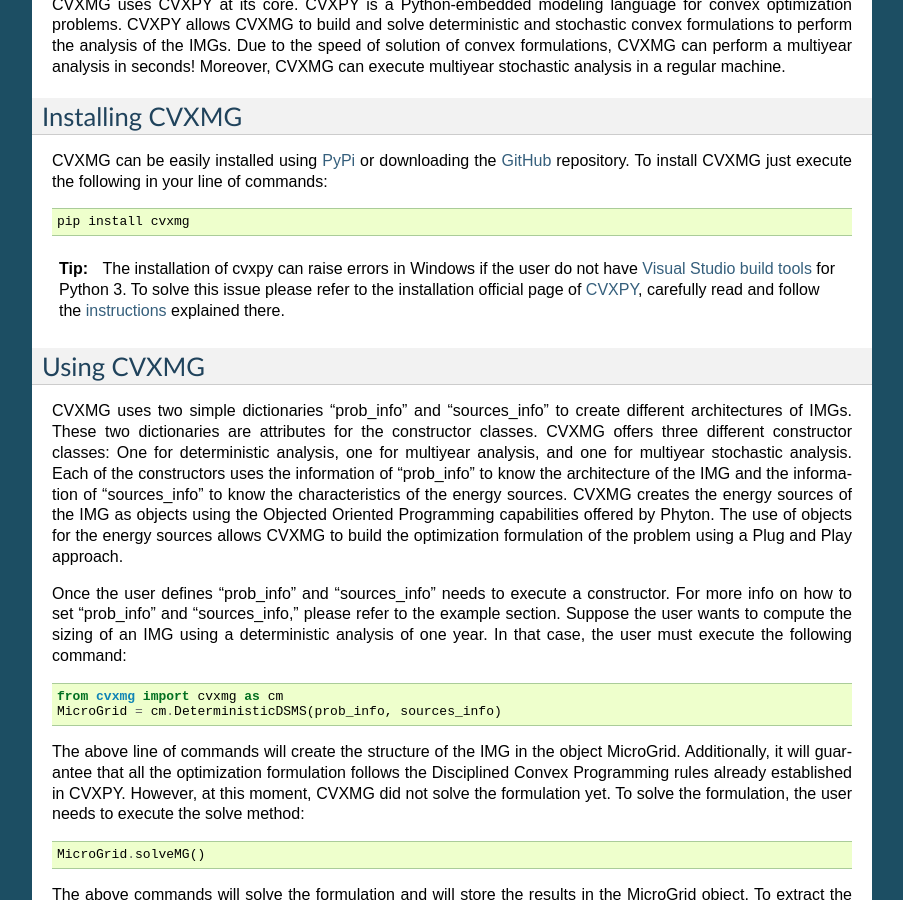
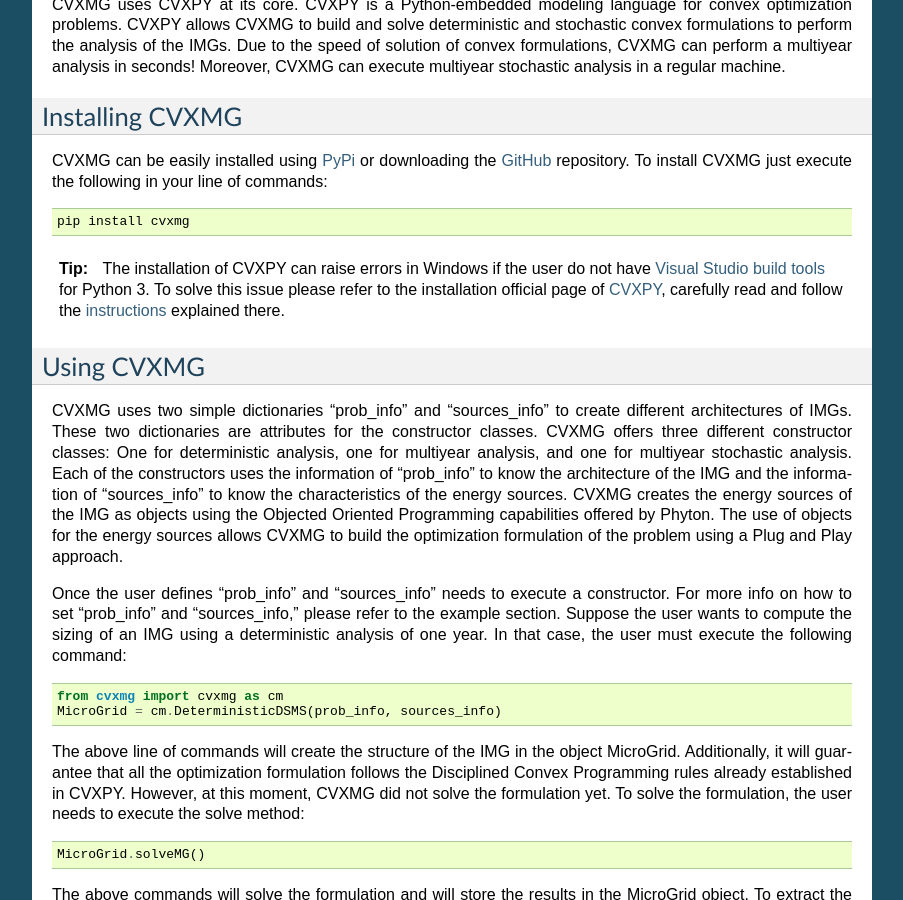
Before and after one commit to juancaoviedo/cvxmg, a Sphinx documentation site: the page built from docs/index.rst, in a window 1280 px wide and 900 px high, scrolled down 499 px. Shown: the whole window, without its empty margins (198-1101 px from the left). Built offline with Sphinx 7.4.7, drawn with Linux system fonts in a browser that asks for light colours.

```diff
--- a/docs/index.rst
+++ b/docs/index.rst
@@ -34,7 +34,7 @@ To install CVXMG just execute the following in your line of commands:
    pip install cvxmg
 
 .. tip::
-   The installation of cvxpy can raise errors in Windows if the user do not have `Visual Studio build tools <https://visualstudio.microsoft.com/thank-you-downloading-visual-studio/?sku=BuildTools&rel=16>`_ for Python 3. To solve this issue please refer to the installation official page of `CVXPY <https://www.cvxpy.org/install/>`_, carefully read and follow the `instructions <https://drive.google.com/file/d/0B4GsMXCRaSSIOWpYQkstajlYZ0tPVkNQSElmTWh1dXFaYkJr/view>`_ explained there.
+   The installation of CVXPY can raise errors in Windows if the user do not have `Visual Studio build tools <https://visualstudio.microsoft.com/thank-you-downloading-visual-studio/?sku=BuildTools&rel=16>`_ for Python 3. To solve this issue please refer to the installation official page of `CVXPY <https://www.cvxpy.org/install/>`_, carefully read and follow the `instructions <https://drive.google.com/file/d/0B4GsMXCRaSSIOWpYQkstajlYZ0tPVkNQSElmTWh1dXFaYkJr/view>`_ explained there.
 
 Using CVXMG
 --------------
```
